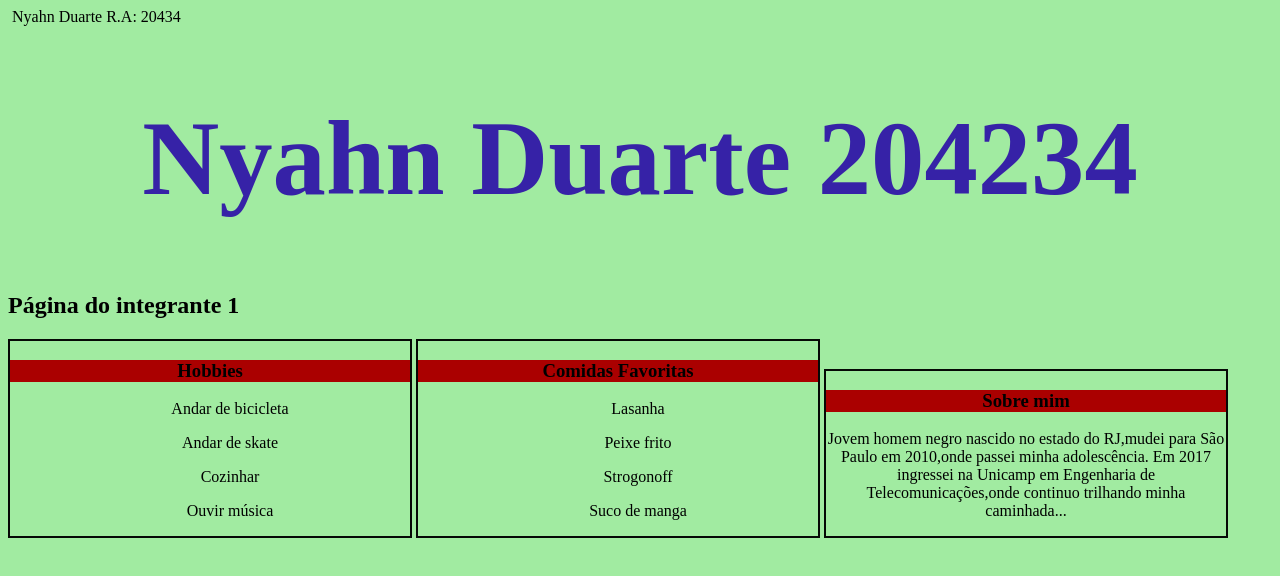
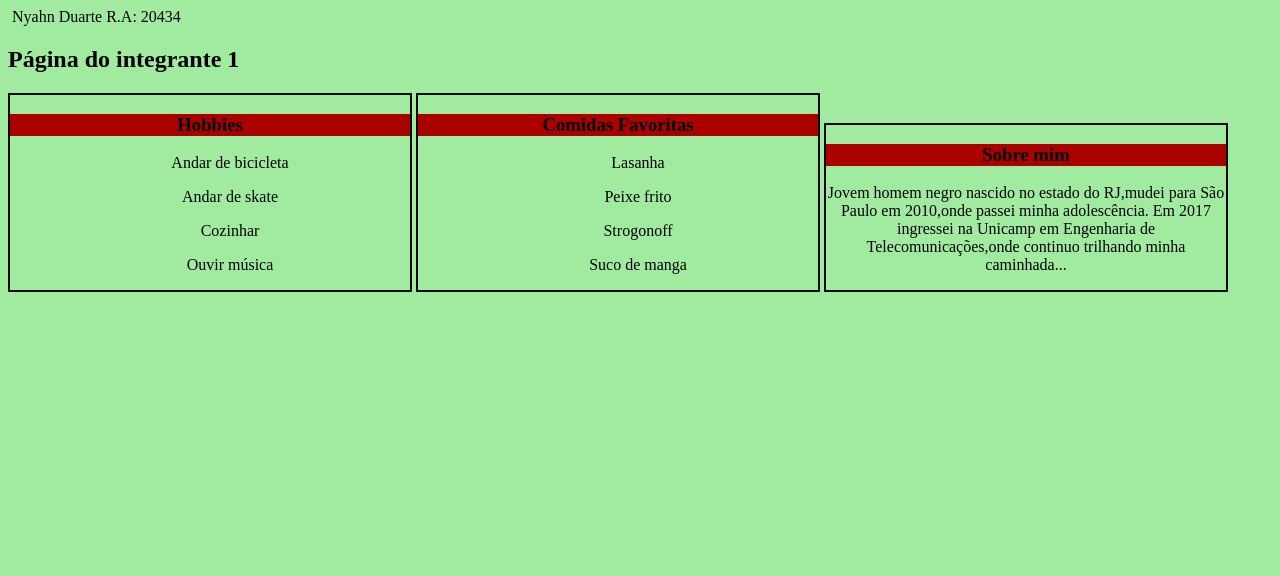
Before and after one commit to nyahnduarte/TT905A, a plain HTML site: page nyahnduarte1.html in a window 1280 px wide. Drawn offline with Linux system fonts and the light colour scheme.

Commit message:
Update nyahnduarte1.html

```diff
--- a/nyahnduarte1.html
+++ b/nyahnduarte1.html
@@ -29,7 +29,7 @@ div{border: 2px solid rgba(0, 0, 0, 0.966);
     R.A: 20434
     </header>
     <body>
-<h1 class="center">Nyahn Duarte 204234</h1>
+
 <h2>Página do integrante 1</h2>
 <div><h3>Hobbies</h3>
     <ul>Andar de bicicleta</ul>
```
